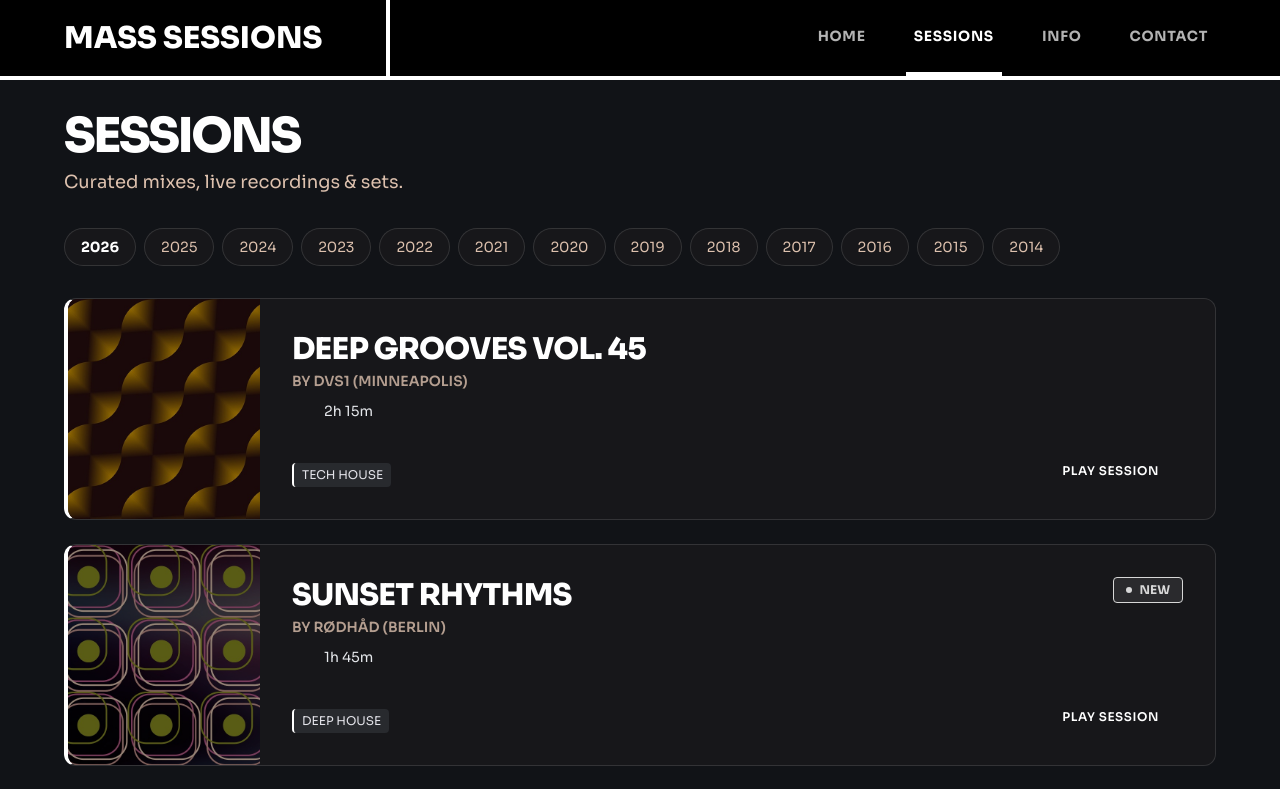
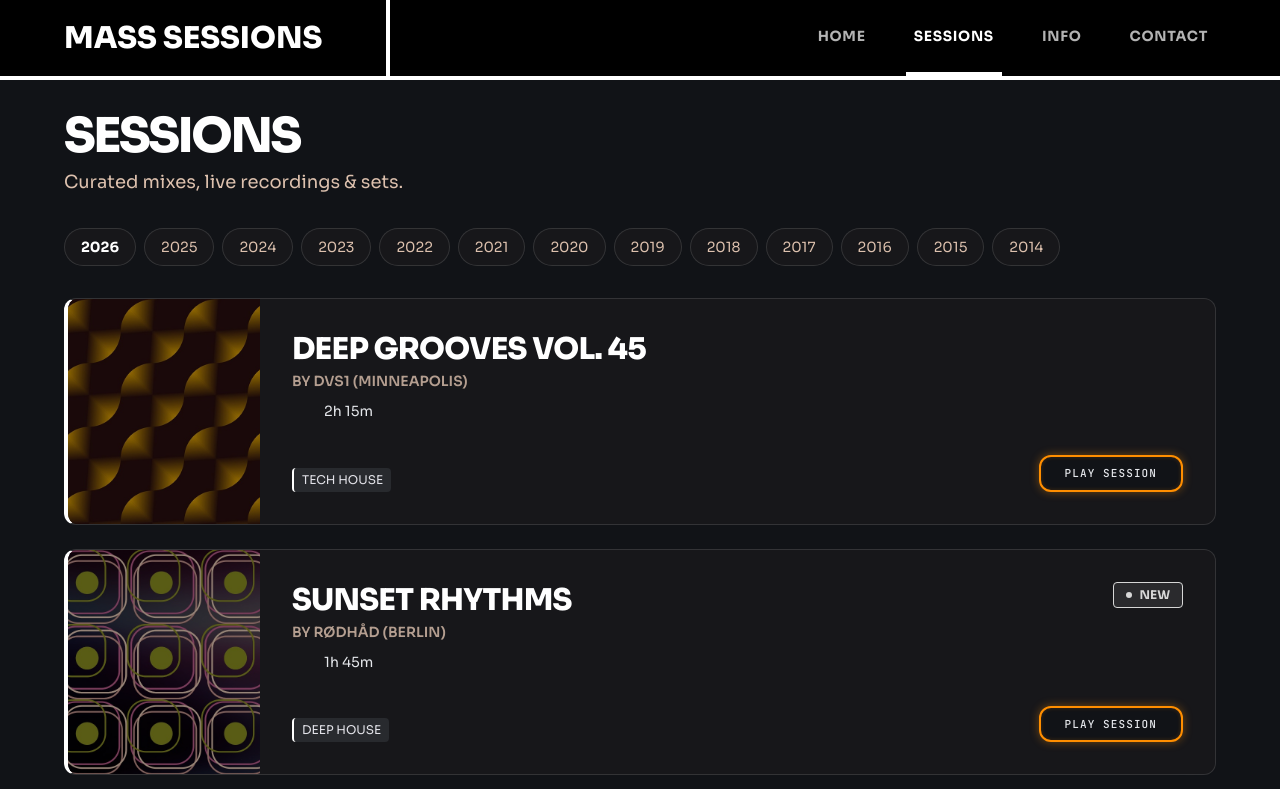
Before and after one commit to andres-manzanera/mass-sessions, a Next.js app: page /sessions in a window 1280 px wide. Shown: the top 789 px of the page. Built offline with nearby package versions, Linux system fonts and the light colour scheme.

Commit message:
Style PLAY SESSION button to match requested design with orange glow and dark background

```diff
--- a/src/app/globals.css
+++ b/src/app/globals.css
@@ -134,16 +134,42 @@ body {
   border-left: 4px solid var(--color-brand-orange) !important;
 }
 
+/* Custom Play Session Button */
+.play-session-btn {
+  background-color: #111317 !important;
+  border: 2px solid var(--color-brand-accent) !important;
+  border-radius: 12px !important;
+  color: #e5e7eb !important;
+  font-family: var(--font-mono) !important;
+  font-weight: 500 !important;
+  letter-spacing: 0.1em !important;
+  padding: 8px 24px !important;
+  box-shadow: 0 0 10px rgba(255, 142, 0, 0.4), inset 0 0 4px rgba(255, 142, 0, 0.2) !important;
+  transition: all 0.3s ease !important;
+  cursor: pointer !important;
+}
+
+.play-session-btn:hover {
+  background-color: rgba(255, 142, 0, 0.1) !important;
+  box-shadow: 0 0 16px rgba(255, 142, 0, 0.6), inset 0 0 6px rgba(255, 142, 0, 0.3) !important;
+  color: #FFFFFF !important;
+}
+
+.play-session-btn:active {
+  transform: scale(0.95) !important;
+}
+
 /* Play button playing animation and overrides */
-@keyframes pulse-orange {
-  0% { box-shadow: 0 0 0 0 rgba(255, 255, 255, 0.6); }
-  70% { box-shadow: 0 0 0 10px rgba(255, 255, 255, 0); }
-  100% { box-shadow: 0 0 0 0 rgba(255, 255, 255, 0); }
+@keyframes pulse-accent {
+  0% { box-shadow: 0 0 0 0 rgba(255, 142, 0, 0.6); }
+  70% { box-shadow: 0 0 0 10px rgba(255, 142, 0, 0); }
+  100% { box-shadow: 0 0 0 0 rgba(255, 142, 0, 0); }
 }
 
 .play-btn-playing {
-  background-color: var(--color-brand-orange) !important;
-  color: #111317 !important;
-  animation: pulse-orange 2s infinite !important;
-  border-color: var(--color-brand-orange) !important;
+  background-color: var(--color-brand-accent) !important;
+  color: #000000 !important;
+  animation: pulse-accent 2s infinite !important;
+  border-color: var(--color-brand-accent) !important;
+  box-shadow: 0 0 12px var(--color-brand-accent) !important;
 }
--- a/src/app/sessions/page.tsx
+++ b/src/app/sessions/page.tsx
@@ -213,14 +213,12 @@ function SessionsContent() {
                       </div>
                       <button
                         onClick={() => handlePlayToggle(session.id)}
-                        className={`neon-border text-xs px-6 py-2 rounded-lg font-sora font-semibold tracking-wider cursor-pointer active:scale-95 transition-all duration-300 flex items-center justify-center min-w-[140px] ${
-                          isCurrent && isPlaying
-                            ? "play-btn-playing"
-                            : "border-brand-orange text-brand-orange hover:bg-brand-orange/10"
+                        className={`play-session-btn text-[11px] tracking-wider flex items-center justify-center min-w-[140px] ${
+                          isCurrent && isPlaying ? "play-btn-playing" : ""
                         }`}
                       >
                         {isCurrent && isPlaying ? (
-                          <span className="material-symbols-outlined text-base">play_arrow</span>
+                          <span className="material-symbols-outlined text-base">pause</span>
                         ) : (
                           "PLAY SESSION"
                         )}
```
